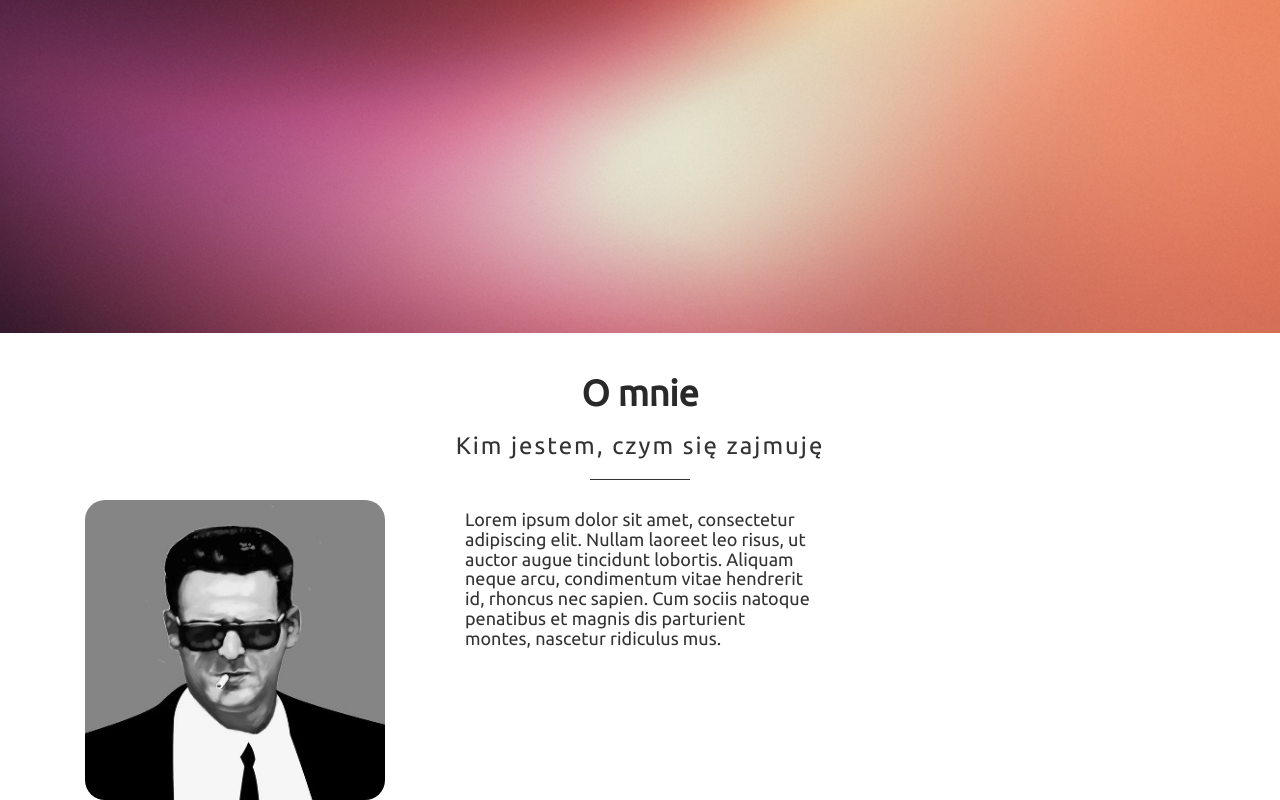
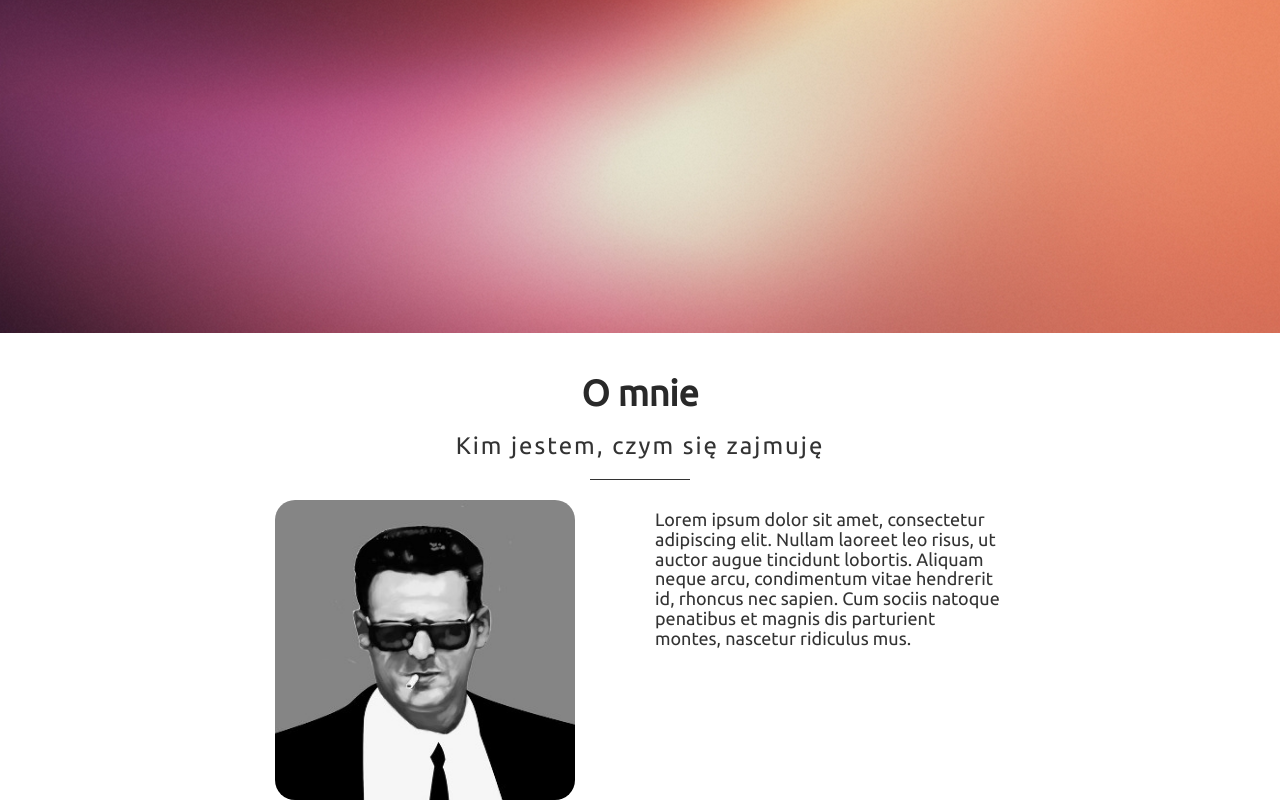
Before and after one commit to saganeczka/myPage, a plain HTML site: page index.html in a window 1280 px wide. Shown: the part 417-1217 px from the top of the page. Drawn offline with nearby package versions, Linux system fonts and the light colour scheme.

Commit message:
center about

```diff
--- a/index.html
+++ b/index.html
@@ -80,7 +80,7 @@
         <h1>O mnie</h1>
         <h3>Kim jestem, czym się zajmuję</h3>
         <hr class="inner-space"/>
-        <div class="col-md-4">
+        <div class="col-md-4 col-md-offset-2">
             <img class="img-responsive circular" src="images/avatar.jpg">
         </div>
         <div class="col-md-4">
```
